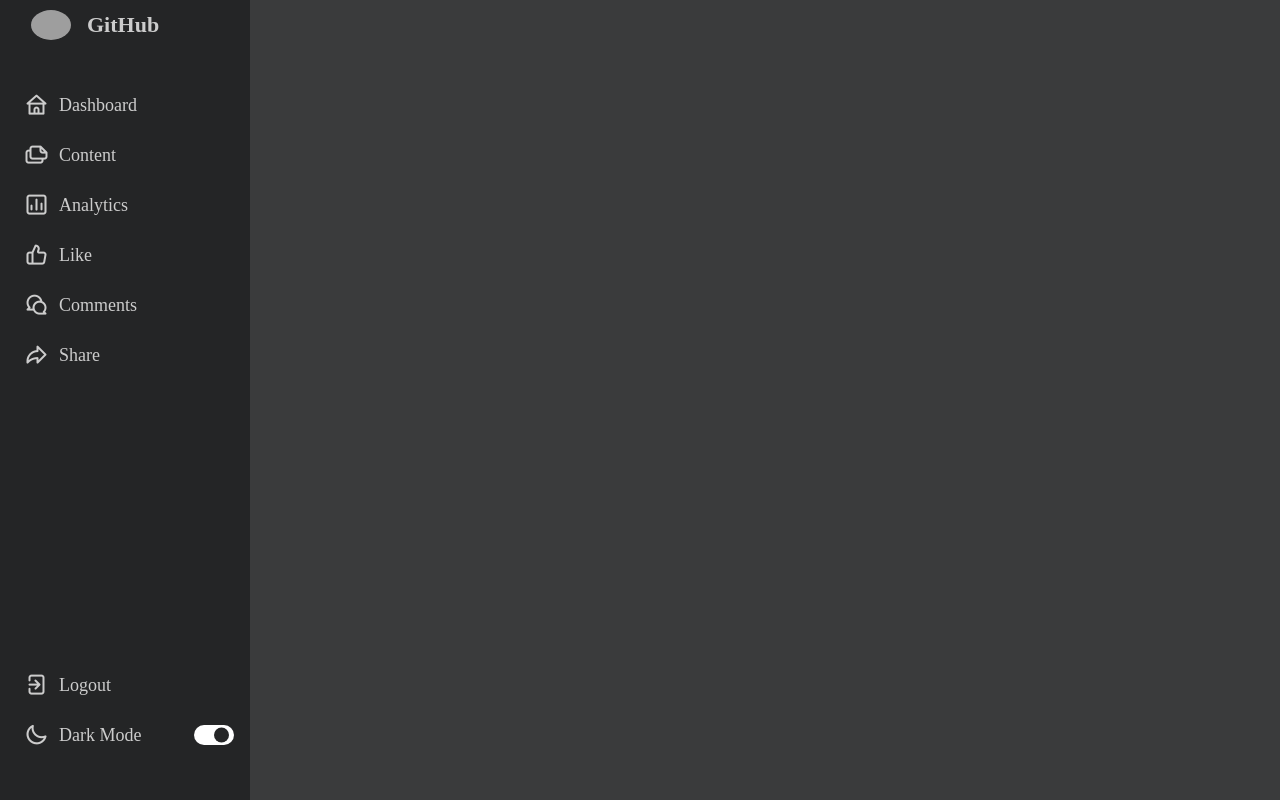
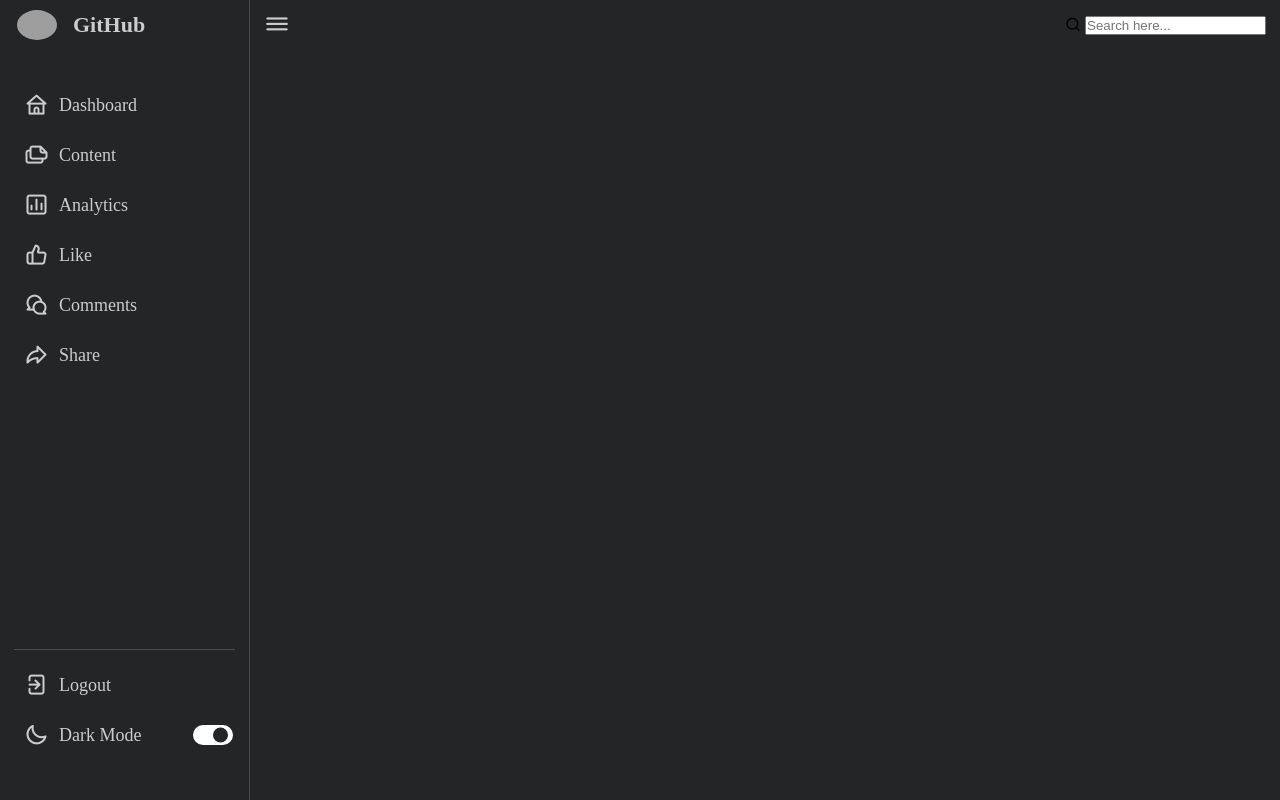
Before and after one commit to mohsin19295/Dashboard, a plain HTML site: page index.html in a window 1280 px wide. Both pictures are taken after a click on the element 213 px from the left and 735 px from the top of the page. Drawn offline with nearby package versions, Linux system fonts and the light colour scheme; grey boxes are pictures that could not be loaded.

Commit message:
sidebar close done with trans

```diff
--- a/index.html
+++ b/index.html
@@ -18,7 +18,7 @@
             <div class="logo-image">
                 <img src="https://github.githubassets.com/images/modules/logos_page/GitHub-Mark.png" alt="">
             </div>
-            <span class="logo-name">GitHub</span>
+            <span class="logo_name">GitHub</span>
         </div>
 
         <div class="menu-items">
@@ -65,6 +65,17 @@
         </div>
     </nav>
 
+    <section class="dashboard">
+        <div class="top">
+            <i class="uil uil-bars sidebar-toggle"></i>
+
+            <div class="search-box">
+                <i class="uil uil-search"></i>
+                <input type="text" placeholder="Search here...">
+            </div>
+        </div>
+    </section>
+
     <script src="script.js"></script>
 </body>
 </html>
--- a/script.js
+++ b/script.js
@@ -1,6 +1,13 @@
 const body = document.querySelector("body"),
   modeToggle = body.querySelector(".mode-toggle");
+
+  sidebar= body.querySelector("nav");
+  sidebarToggle = body.querySelector(".sidebar-toggle");
 
 modeToggle.addEventListener("click", () => {
   body.classList.toggle("dark");
 });
+
+sidebarToggle.addEventListener("click", () => {
+  sidebar.classList.toggle("close");
+});
--- a/style.css
+++ b/style.css
@@ -12,10 +12,10 @@
   --black-light-color: #707070;
   --border-color: #e6e5e5;
   --togle-color: #ddd;
-  --box1-color: #4DA3FF;
-  --box2-color: #FFE6AC;
-  --box3-color: #E7D1FC;
-  --title-icon-color: #FFF;
+  --box1-color: #4da3ff;
+  --box2-color: #ffe6ac;
+  --box3-color: #e7d1fc;
+  --title-icon-color: #fff;
 
   /* **Transition** */
   --tran-05: all 0.5s ease;
@@ -25,20 +25,20 @@
 
 body {
   min-height: 100vh;
-  background-color: var(--primary-color);
+  background-color: var(--panel-color);
 }
 
 body.dark {
-  --primary-color: #3A3b3C;
+  --primary-color: #3a3b3c;
   --panel-color: #242526;
-  --text-color: #CCC;
-  --black-light-color: #CCC;
-  --border-color: #4D4C4C;
-  --togle-color: #FFF;
-  --box1-color: #3A3b3C;
-  --box2-color: #3A3b3C;
-  --box3-color: #3A3b3C;
-  --title-icon-color: #CCC;
+  --text-color: #ccc;
+  --black-light-color: #ccc;
+  --border-color: #4d4c4c;
+  --togle-color: #fff;
+  --box1-color: #3a3b3c;
+  --box2-color: #3a3b3c;
+  --box3-color: #3a3b3c;
+  --title-icon-color: #ccc;
 }
 
 nav {
@@ -49,6 +49,12 @@ nav {
   width: 250px;
   padding: 10px 14px;
   background-color: var(--panel-color);
+  border-right: 1px solid var(--border-color);
+  transition: var(--tran-05);
+}
+
+nav.close {
+  width: 73px;
 }
 
 nav .logo-name {
@@ -68,11 +74,17 @@ nav .logo-image img {
   border-radius: 50%;
 }
 
-nav .logo-name {
+nav .logo-name .logo_name {
   margin-left: 14px;
   font-weight: 600;
   font-size: 22px;
   color: var(--text-color);
+  transition: var(--tran-05)
+}
+
+nav.close .logo_name {
+  opacity: 0;
+  pointer-events: none;
 }
 
 nav .menu-items {
@@ -118,6 +130,12 @@ nav .menu-items li {
   font-size: 18px;
   font-weight: 400;
   color: var(--black-light-color);
+  transition: var(--tran-05)
+}
+
+nav.close li a .link-name {
+  opacity: 0;
+  pointer-events: none;
 }
 
 .menu-items li a:hover i,
@@ -125,9 +143,15 @@ nav .menu-items li {
   color: var(--primary-color);
 }
 
+.menu-items .logout-mode {
+  border-top: 1px solid var(--border-color);
+  padding-top: 10px;
+}
+
 .menu-items .mode {
   display: flex;
   align-items: center;
+  white-space: nowrap;
 }
 
 .menu-items .mode-toggle {
@@ -160,9 +184,46 @@ nav .menu-items li {
   border-radius: 50%;
   background-color: var(--panel-color);
   transform: translateY(-50%);
-  transition: var(--tran-03)
+  transition: var(--tran-03);
 }
 
-body.dark .switch:before{
-     left: 20px;
+body.dark .switch:before {
+  left: 20px;
 }
+
+.dashboard {
+  position: relative;
+  height: 100vh;
+  width: calc(100% - 250px);
+  left: 250px;
+  padding: 10px 14px;
+  transition: var(--tran-05);
+}
+
+nav.close ~ .dashboard{
+  left: 73px;
+  width: calc(100% - 73px);
+}
+
+.dashboard .top {
+  position: fixed;
+  display: flex;
+  justify-content: space-between;
+  align-items: center;
+  top: 0;
+  left: 250px;
+  width: calc(100% - 250px);
+  padding: 10px 14px;
+  transition: var(--tran-05);
+}
+
+nav.close ~ .dashboard .top{
+  left: 73px;
+  width: calc(100% - 73px);
+}
+
+.dashboard .sidebar-toggle {
+  font-size: 26px;
+  color: var(--text-color);
+  cursor: pointer;
+}
```
